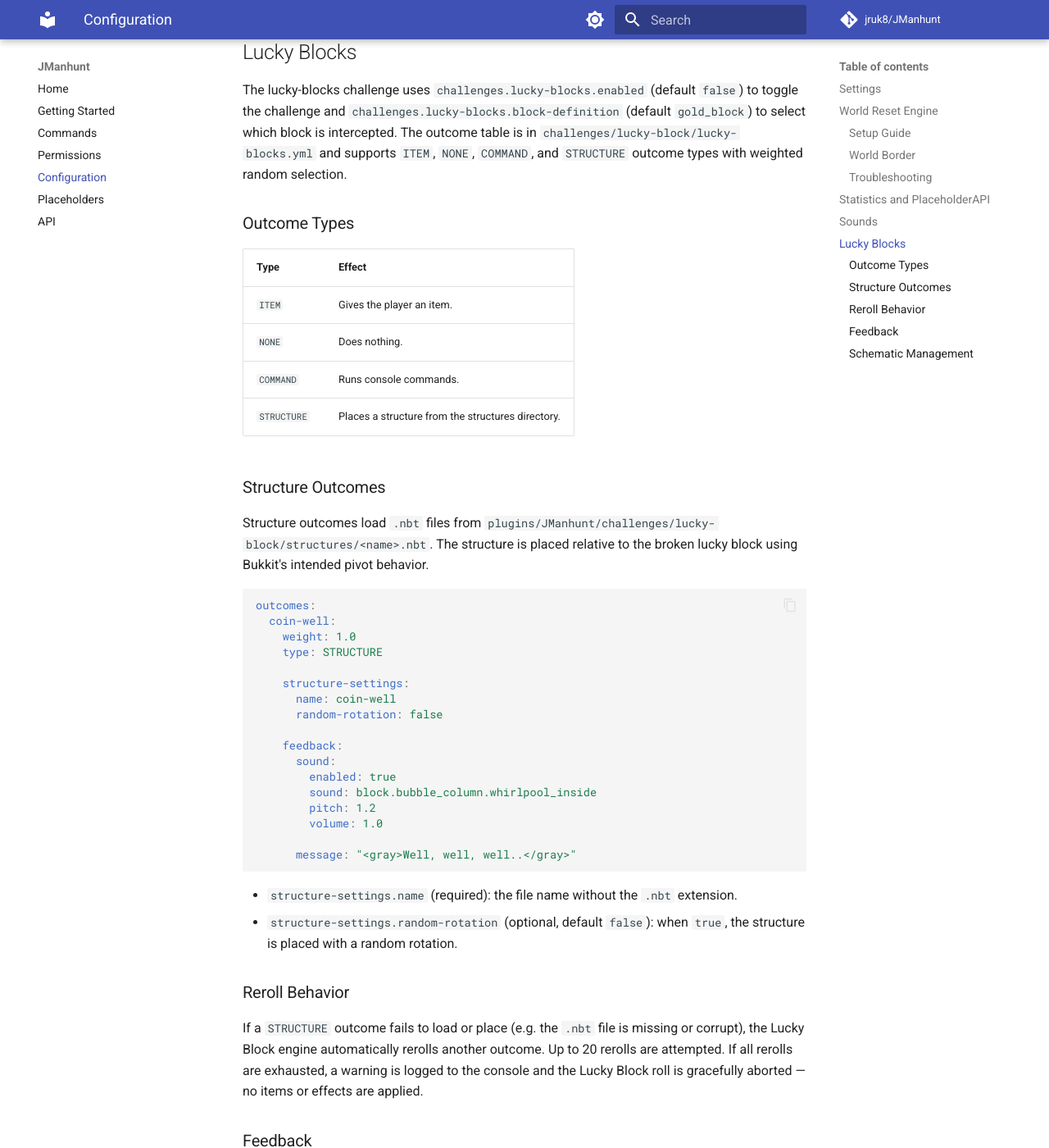
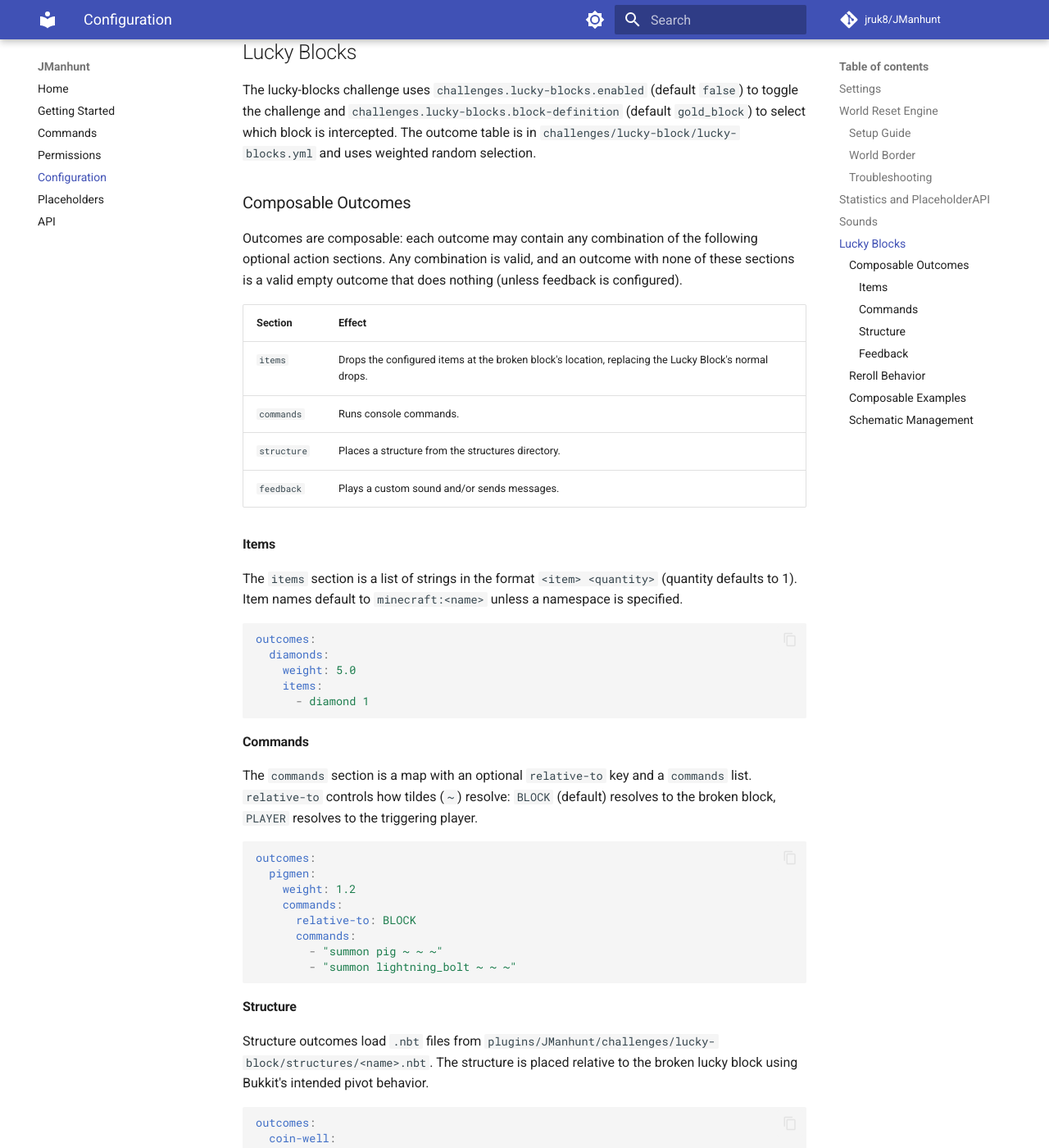
Before and after one commit to jruk8/JManhunt, an MkDocs documentation site: the page built from docs/configuration.md, in a window 1280 px wide and 1400 px high, scrolled down 3098 px. Shown: the whole window at 82% size. Built offline with MkDocs 1.6.1 and Material for MkDocs 9.7.7, drawn with Linux system fonts in a browser that asks for light colours; comment, search, counter and statistics services are not loaded; some of the changed text lies outside the part shown.

Commit message:
refactor: simplify lucky block outcomes

````diff
--- a/docs/configuration.md
+++ b/docs/configuration.md
@@ -138,19 +138,55 @@ The lucky-blocks challenge uses `challenges.lucky-blocks.enabled`
 (default `false`) to toggle the challenge and
 `challenges.lucky-blocks.block-definition` (default `gold_block`) to select
 which block is intercepted. The outcome table is in
-`challenges/lucky-block/lucky-blocks.yml` and supports `ITEM`, `NONE`,
-`COMMAND`, and `STRUCTURE` outcome types with weighted random selection.
+`challenges/lucky-block/lucky-blocks.yml` and uses weighted random selection.
 
-### Outcome Types
+### Composable Outcomes
 
-| Type | Effect |
+Outcomes are composable: each outcome may contain any combination of the
+following optional action sections. Any combination is valid, and an outcome
+with none of these sections is a valid empty outcome that does nothing
+(unless feedback is configured).
+
+| Section | Effect |
 | --- | --- |
-| `ITEM` | Gives the player an item. |
-| `NONE` | Does nothing. |
-| `COMMAND` | Runs console commands. |
-| `STRUCTURE` | Places a structure from the structures directory. |
+| `items` | Drops the configured items at the broken block's location, replacing the Lucky Block's normal drops. |
+| `commands` | Runs console commands. |
+| `structure` | Places a structure from the structures directory. |
+| `feedback` | Plays a custom sound and/or sends messages. |
 
-### Structure Outcomes
+#### Items
+
+The `items` section is a list of strings in the format `<item> <quantity>`
+(quantity defaults to 1). Item names default to `minecraft:<name>` unless a
+namespace is specified.
+
+```yaml
+outcomes:
+  diamonds:
+    weight: 5.0
+    items:
+      - diamond 1
+```
+
+#### Commands
+
+The `commands` section is a map with an optional `relative-to` key and a
+`commands` list. `relative-to` controls how tildes (`~`) resolve: `BLOCK`
+(default) resolves to the broken block, `PLAYER` resolves to the triggering
+player.
+
+```yaml
+outcomes:
+  pigmen:
+    weight: 1.2
+    commands:
+      relative-to: BLOCK
+      commands:
+        - "summon pig ~ ~ ~"
+        - "summon lightning_bolt ~ ~ ~"
+```
+
+#### Structure
 
 Structure outcomes load `.nbt` files from
 `plugins/JManhunt/challenges/lucky-block/structures/<name>.nbt`. The structure
@@ -161,36 +197,16 @@ behavior.
 outcomes:
   coin-well:
     weight: 1.0
-    type: STRUCTURE
-
-    structure-settings:
+    structure:
       name: coin-well
       random-rotation: false
-
-    feedback:
-      sound:
-        enabled: true
-        sound: block.bubble_column.whirlpool_inside
-        pitch: 1.2
-        volume: 1.0
-
-      message: "<gray>Well, well, well..</gray>"
 ```
 
-- `structure-settings.name` (required): the file name without the `.nbt`
-  extension.
-- `structure-settings.random-rotation` (optional, default `false`): when
-  `true`, the structure is placed with a random rotation.
+- `structure.name` (required): the file name without the `.nbt` extension.
+- `structure.random-rotation` (optional, default `false`): when `true`, the
+  structure is placed with a random rotation.
 
-### Reroll Behavior
-
-If a `STRUCTURE` outcome fails to load or place (e.g. the `.nbt` file is
-missing or corrupt), the Lucky Block engine automatically rerolls another
-outcome. Up to 20 rerolls are attempted. If all rerolls are exhausted, a
-warning is logged to the console and the Lucky Block roll is gracefully
-aborted — no items or effects are applied.
-
-### Feedback
+#### Feedback
 
 Each outcome can optionally define a `feedback` section with a custom sound,
 a personal message, and a broadcast:
@@ -199,10 +215,8 @@ a personal message, and a broadcast:
 outcomes:
   diamonds:
     weight: 5.0
-    type: ITEM
-    item-settings:
-      name: diamond
-      quantity: 1
+    items:
+      - diamond 1
     feedback:
       sound:
         enabled: true
@@ -227,16 +241,98 @@ The feedback message format is configured in `messages.yml` under
 `lucky-block-feedback-format` and supports both MiniMessage and Legacy
 formatting.
 
+### Reroll Behavior
+
+If a `structure` outcome fails to load or place (e.g. the `.nbt` file is
+missing or corrupt), the Lucky Block engine automatically rerolls another
+outcome. Up to 20 rerolls are attempted. If all rerolls are exhausted, a
+warning is logged to the console and the Lucky Block roll is gracefully
+aborted — no items or effects are applied.
+
+### Composable Examples
+
+All sections are optional and can be combined freely:
+
+```yaml
+# items only
+outcomes:
+  loot:
+    items:
+      - diamond 3
+
+# structure only
+outcomes:
+  castle:
+    structure:
+      name: castle
+
+# commands only
+outcomes:
+  say-hi:
+    commands:
+      commands:
+        - "say hello"
+
+# structure + commands
+outcomes:
+  combo:
+    structure:
+      name: castle
+    commands:
+      commands:
+        - "say A castle appeared!"
+
+# items + commands
+outcomes:
+  combo:
+    items:
+      - diamond 3
+    commands:
+      commands:
+        - "give <p> golden_sword 1"
+
+# items + structure + feedback
+outcomes:
+  combo:
+    items:
+      - diamond 1
+    structure:
+      name: castle
+    feedback:
+      message: "<gold>Shiny!</gold>"
+
+# all sections together
+outcomes:
+  pirate-ship:
+    weight: 2
+    structure:
+      name: pirate-ship
+    commands:
+      relative-to: BLOCK
+      commands:
+        - "summon pillager ~ ~ ~"
+    items:
+      - spyglass 1
+      - cooked_cod 16
+    feedback:
+      message: "<gold>Land ho!</gold>"
+
+# no action sections (empty outcome)
+outcomes:
+  nothing: {}
+```
+
 ### Schematic Management
 
 Schematics (structure `.nbt` files) are stored in
 `plugins/JManhunt/challenges/lucky-block/structures/`. Use the
 `/jmanhunt schem` command to manage them:
 
+- `/jmanhunt schem wand` — gives you the schematic wand.
 - `/jmanhunt schem save <name>` — saves the selected region as a schematic.
-  Select two corners with a wooden axe (left-click for position 1, right-click
-  for position 2), then run the command. If the file already exists, run the
-  command again within 5 seconds to confirm overwrite.
+  Select two corners with the schematic wand (left-click for position 1,
+  right-click for position 2), then run the command. If the file already
+  exists, run the command again within 5 seconds to confirm overwrite.
 - `/jmanhunt schem list` — lists all available schematics.
 - `/jmanhunt schem delete <name>` — deletes a schematic. Run the command twice
   within 5 seconds to confirm deletion.
````
Also changed, not shown: AGENTS.md (added, +56 -0 lines), docs/commands.md (+12 -10 lines), src/main/resources/challenges/lucky-block/lucky-blocks.yml (+35 -30 lines), src/main/resources/messages.yml (+6 -2 lines), 5 other files.
